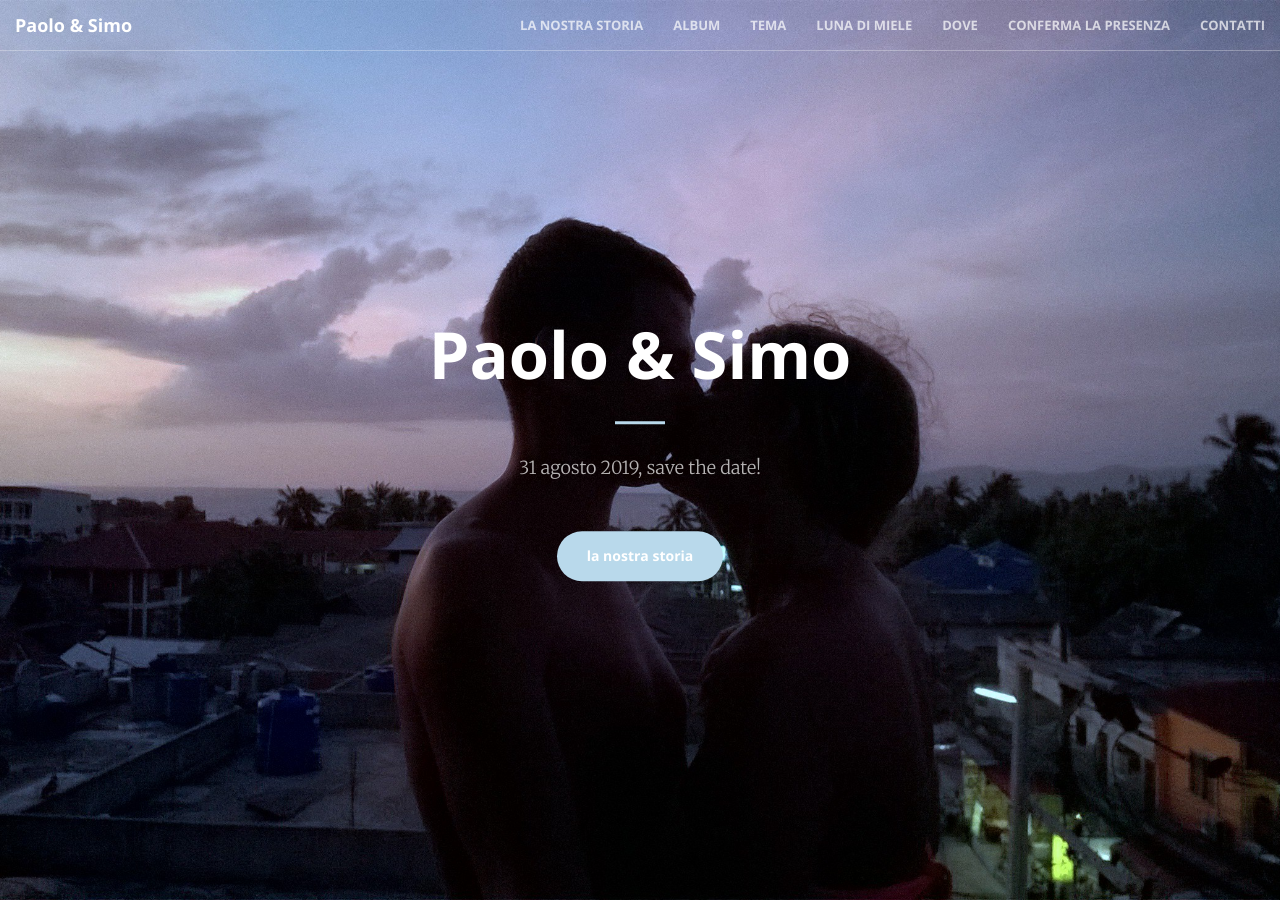
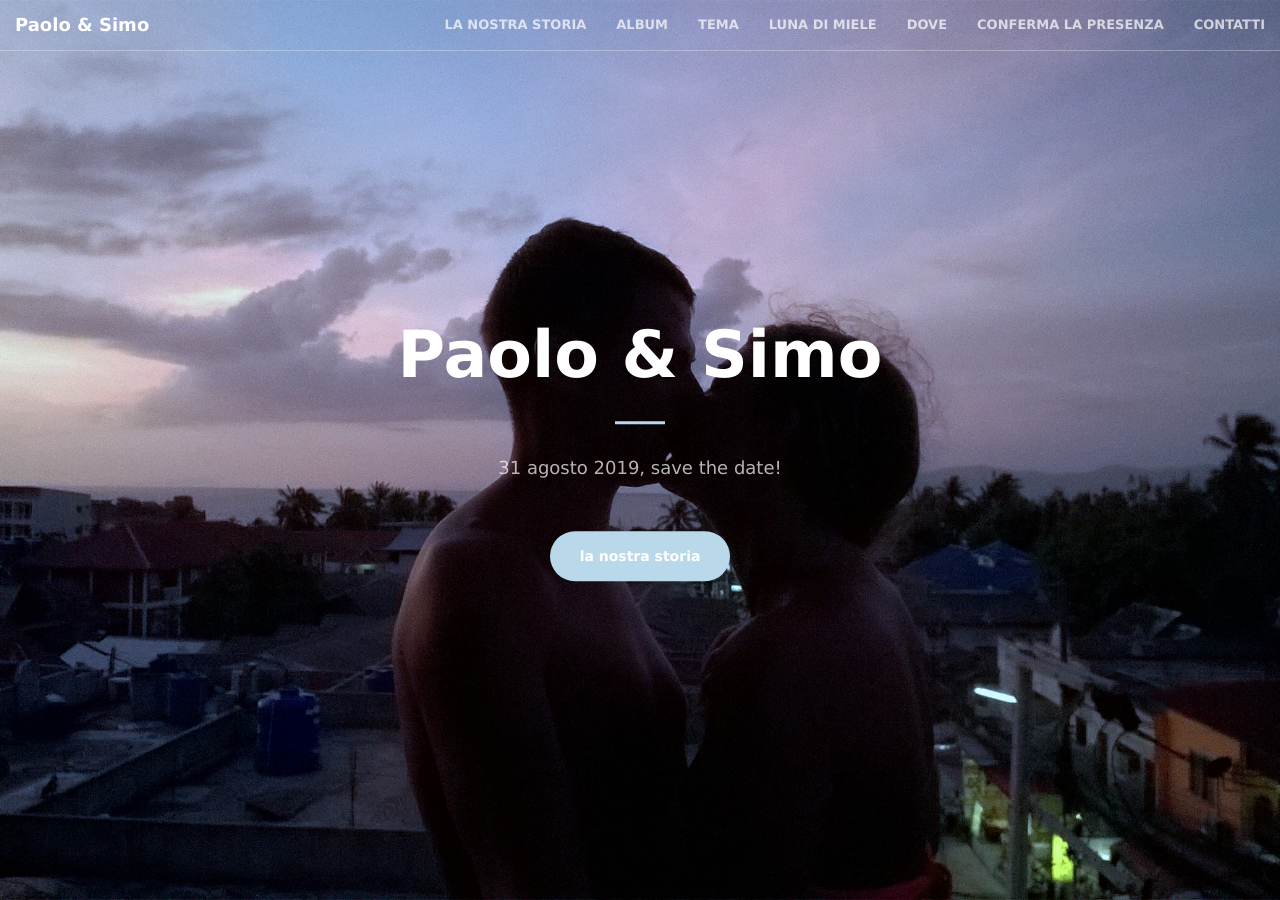
Before and after one commit to simoforzani/simoforzani.github.io, a Jekyll site: the page built from index.html, in a window 1280 px wide and 900 px high. Built offline with Jekyll 4.4.1, drawn with Linux system fonts in a browser that asks for light colours.

Commit message:
Set Verdana as font style

```diff
--- a/_sass/_mixins.scss
+++ b/_sass/_mixins.scss
@@ -57,10 +57,12 @@
 
 @mixin sans-serif-font()
 {
-	font-family: 'Open Sans', 'Helvetica Neue', Arial, sans-serif;
+	//font-family: 'Open Sans', 'Helvetica Neue', Arial, sans-serif;
+	font-family: Verdana, Geneva, sans-serif;
 }
 
 @mixin serif-font()
 {
-	font-family: 'Merriweather', 'Helvetica Neue', Arial, sans-serif;
+	//font-family: 'Merriweather', 'Helvetica Neue', Arial, sans-serif;
+	font-family: Verdana, Geneva, sans-serif;
 }
```
